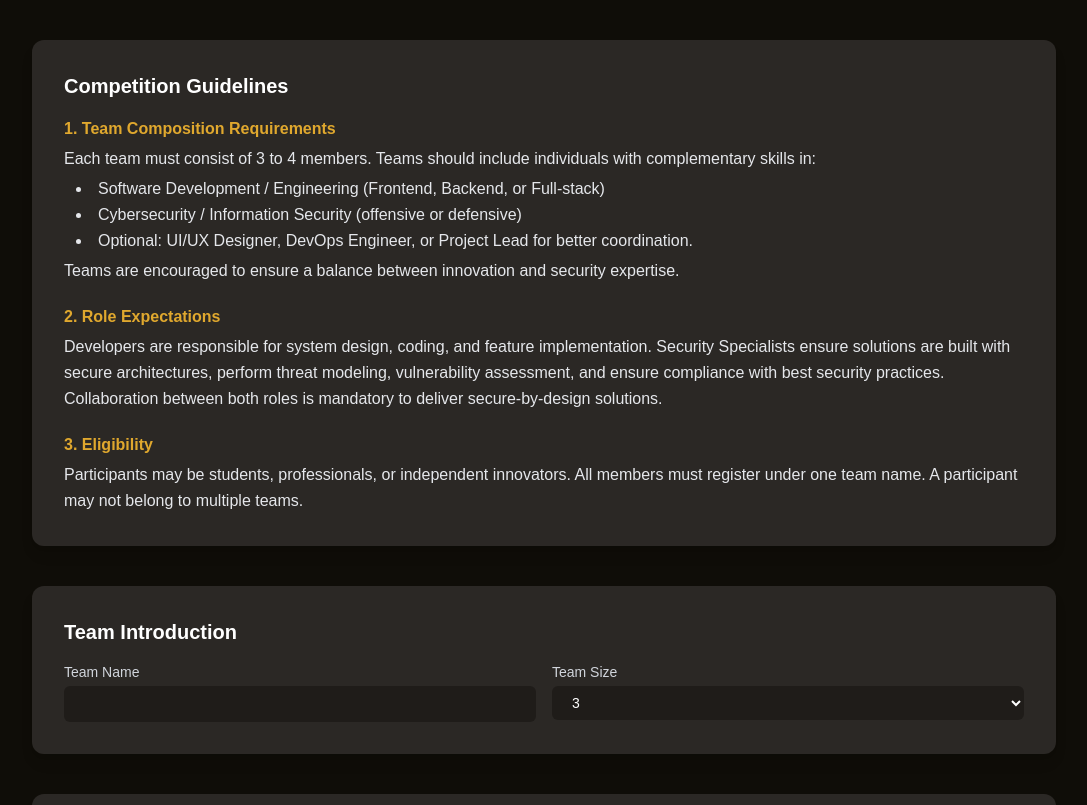
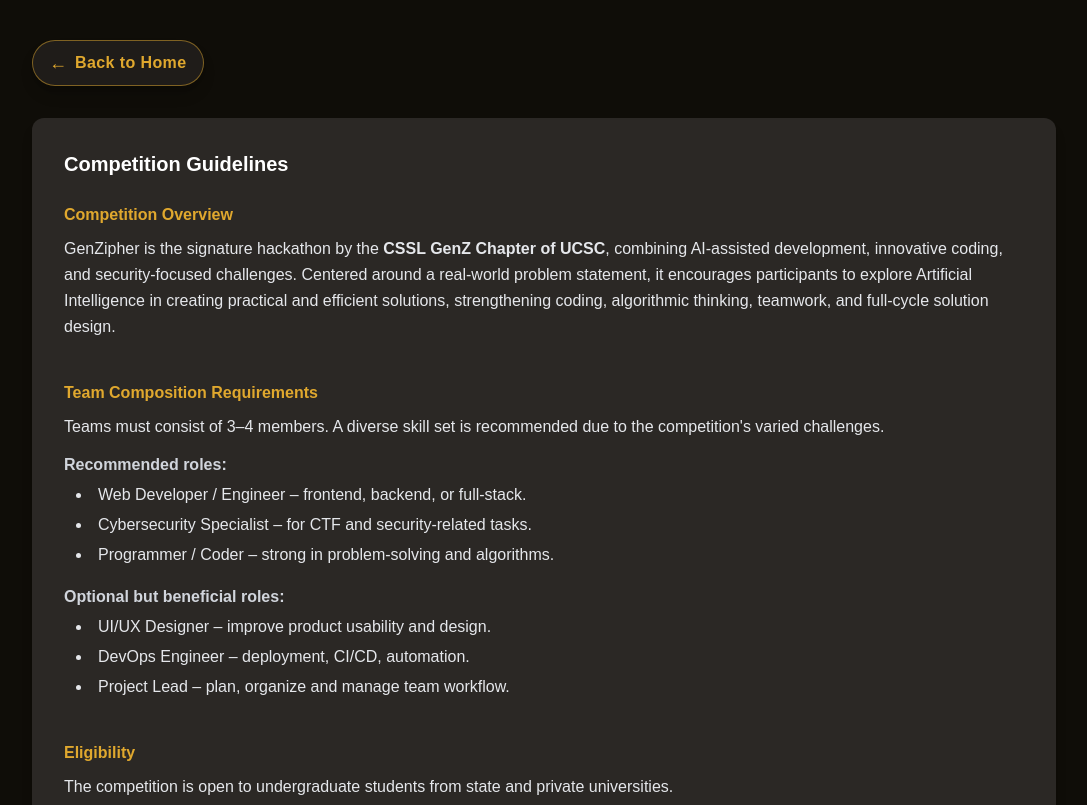
Before and after one commit to CSSL-GenZ-Chapter-UCSC/Genzipher-Web, a Next.js app: page /register in a window 1280 px wide. Shown: the top 805 px of the page, without its empty margins (96-1183 px from the left). Built offline with nearby package versions, Linux system fonts and the light colour scheme; a web font is replaced by a local one.

Commit message:
feat: improvements to registration page

```diff
--- a/src/components/register.tsx
+++ b/src/components/register.tsx
@@ -1,6 +1,7 @@
 "use client";
 import React, { useState, useEffect, useRef } from "react";
 import { formSchema } from "@/utils/validate";
+import Link from "next/link";
 
 // const universityList = [
 //   "Aquinas College",
@@ -212,6 +213,9 @@
 
   const [success, setSuccess] = useState(false);
   const [allSameUniversity, setAllSameUniversity] = useState(false);
+  const [showScrollHint, setShowScrollHint] = useState(false);
+  const [isMobile, setIsMobile] = useState(false);
+  const formRef = useRef<HTMLElement | null>(null);
 
   useEffect(() => {
     let timer: NodeJS.Timeout;
@@ -226,6 +230,38 @@
       }
     };
   }, [error]); // This effect runs whenever the 'error' state changes
+
+  useEffect(() => {
+    const handleResize = () => setIsMobile(window.innerWidth < 768);
+    handleResize();
+    window.addEventListener("resize", handleResize);
+    return () => window.removeEventListener("resize", handleResize);
+  }, []);
+
+  useEffect(() => {
+    if (!isMobile) {
+      setShowScrollHint(false);
+      return;
+    }
+
+    const node = formRef.current;
+    if (!node) return;
+
+    setShowScrollHint(true);
+
+    const observer = new IntersectionObserver(
+      ([entry]) => {
+        setShowScrollHint(!entry.isIntersecting);
+      },
+      { threshold: 0.25 }
+    );
+
+    observer.observe(node);
+
+    return () => {
+      observer.disconnect();
+    };
+  }, [isMobile]);
 
   const [formData, setFormData] = useState({
     teamName: "",
@@ -403,6 +439,18 @@
 
   return (
     <main className="min-h-screen bg-[#0f0d08] text-white flex flex-col items-center py-10 px-4">
+      <div className="w-full max-w-5xl flex items-center justify-start mb-6 md:mb-8">
+        <Link
+          href="/"
+          className="inline-flex items-center gap-2 bg-[#1f1c19] text-[#e0a82e] border border-[#e0a82e]/50 rounded-full px-4 py-2 text-sm md:text-base font-semibold shadow-lg shadow-black/20 hover:bg-[#2b2825] hover:border-[#f2c14e] hover:text-[#f2c14e] transition-colors"
+        >
+          <span className="text-lg" aria-hidden="true">
+            ←
+          </span>
+          <span className="tracking-wide">Back to Home</span>
+        </Link>
+      </div>
+
       {Array.isArray(error) && error.length > 0 && (
         <div className="fixed bottom-4 left-1/2 -translate-x-1/2 w-full max-w-5xl bg-red-600 text-white rounded-xl p-4 shadow-lg z-50">
           <div className="flex justify-between items-start">
@@ -429,65 +477,81 @@
       )}
 
       <section className="w-full max-w-5xl bg-[#2b2825] rounded-xl p-6 md:p-8 mb-10 shadow-lg">
-        <h2 className="text-lg md:text-xl font-semibold mb-4 text-white">
+        <h2 className="text-lg md:text-xl font-semibold mb-6 text-white">
           Competition Guidelines
         </h2>
 
-        <div className="space-y-5 text-sm md:text-base text-gray-200 leading-relaxed">
+        <div className="space-y-10 text-sm md:text-base text-gray-200 leading-relaxed">
+          {/* Competition Overview */}
           <div>
-            <h3 className="text-[#e0a82e] font-semibold mb-1">
-              1. Team Composition Requirements
+            <h3 className="text-[#e0a82e] font-semibold mb-2">
+              Competition Overview
             </h3>
             <p>
-              Each team must consist of 3 to 4 members. Teams should include
-              individuals with complementary skills in:
-            </p>
-            <ul className="list-disc list-inside ml-3 mt-1">
-              <li>
-                Software Development / Engineering (Frontend, Backend, or
-                Full-stack)
-              </li>
-              <li>
-                Cybersecurity / Information Security (offensive or defensive)
-              </li>
-              <li>
-                Optional: UI/UX Designer, DevOps Engineer, or Project Lead for
-                better coordination.
-              </li>
-            </ul>
-            <p className="mt-1">
-              Teams are encouraged to ensure a balance between innovation and
-              security expertise.
+              GenZipher is the signature hackathon by the{" "}
+              <span className="font-semibold">CSSL GenZ Chapter of UCSC</span>,
+              combining AI-assisted development, innovative coding, and
+              security-focused challenges. Centered around a real-world problem
+              statement, it encourages participants to explore Artificial
+              Intelligence in creating practical and efficient solutions,
+              strengthening coding, algorithmic thinking, teamwork, and
+              full-cycle solution design.
             </p>
           </div>
 
+          {/* Team Composition Requirements */}
           <div>
-            <h3 className="text-[#e0a82e] font-semibold mb-1">
-              2. Role Expectations
+            <h3 className="text-[#e0a82e] font-semibold mb-2">
+              Team Composition Requirements
             </h3>
+
             <p>
-              Developers are responsible for system design, coding, and feature
-              implementation. Security Specialists ensure solutions are built
-              with secure architectures, perform threat modeling, vulnerability
-              assessment, and ensure compliance with best security practices.
-              Collaboration between both roles is mandatory to deliver
-              secure-by-design solutions.
+              Teams must consist of 3–4 members. A diverse skill set is
+              recommended due to the competition's varied challenges.
             </p>
+
+            <p className="mt-3 font-semibold text-gray-300">
+              Recommended roles:
+            </p>
+            <ul className="list-disc list-inside ml-3 mt-1 space-y-1">
+              <li>
+                Web Developer / Engineer – frontend, backend, or full-stack.
+              </li>
+              <li>
+                Cybersecurity Specialist – for CTF and security-related tasks.
+              </li>
+              <li>
+                Programmer / Coder – strong in problem-solving and algorithms.
+              </li>
+            </ul>
+
+            <p className="mt-4 font-semibold text-gray-300">
+              Optional but beneficial roles:
+            </p>
+            <ul className="list-disc list-inside ml-3 mt-1 space-y-1">
+              <li>UI/UX Designer – improve product usability and design.</li>
+              <li>DevOps Engineer – deployment, CI/CD, automation.</li>
+              <li>Project Lead – plan, organize and manage team workflow.</li>
+            </ul>
           </div>
 
+          {/* Eligibility */}
           <div>
-            <h3 className="text-[#e0a82e] font-semibold mb-1">
-              3. Eligibility
-            </h3>
+            <h3 className="text-[#e0a82e] font-semibold mb-2">Eligibility</h3>
+
             <p>
-              Participants may be students, professionals, or independent
-              innovators. All members must register under one team name. A
-              participant may not belong to multiple teams.
+              The competition is open to undergraduate students from state and
+              private universities.
             </p>
+            <ul className="list-disc list-inside ml-3 mt-1 space-y-1">
+              <li>All members must register under one team name.</li>
+              <li>No participant may join more than one team.</li>
+            </ul>
           </div>
         </div>
       </section>
 
+      <section ref={formRef} className="w-full max-w-5xl" id="reg-form">
         <section className="w-full max-w-5xl bg-[#2b2825] rounded-xl p-6 md:p-8 mb-10 shadow-lg">
           <h2 className="text-lg md:text-xl font-semibold mb-4 text-white">
             Team Introduction
@@ -593,7 +657,9 @@
               <input
                 type="text"
                 value={formData.leader.studentId}
-              onChange={(e) => handleLeaderChange("studentId", e.target.value)}
+                onChange={(e) =>
+                  handleLeaderChange("studentId", e.target.value)
+                }
                 className="w-full bg-[#1f1c19] rounded-md px-4 py-2 text-sm focus:outline-none focus:ring-2 focus:ring-[#e0a82e]"
               />
             </div>
@@ -641,7 +707,9 @@
                 />
               </div>
               <div>
-              <label className="block text-gray-300 text-sm mb-1">Email</label>
+                <label className="block text-gray-300 text-sm mb-1">
+                  Email
+                </label>
                 <input
                   type="email"
                   value={formData.members[index].email}
@@ -714,11 +782,28 @@
             </div>
           </section>
         ))}
+      </section>
+
       {success && (
         <div className="w-full max-w-5xl bg-green-600 text-white rounded-xl p-4 mb-6 shadow-lg fixed bottom-0">
           <p className="font-semibold">
             Success! Your team registration has been submitted.
           </p>
+        </div>
+      )}
+      {showScrollHint && !success && (
+        <div
+          className="fixed bottom-4 left-1/2 -translate-x-1/2 z-40 md:hidden"
+          onClick={() => {
+            formRef.current?.scrollIntoView({
+              behavior: "smooth",
+              block: "start",
+            });
+          }}
+        >
+          <span className="w-9 h-9 rounded-full bg-[#e0a82e] text-black flex items-center justify-center text-lg font-black animate-bounce">
+            ↓
+          </span>
         </div>
       )}
       <button
```
Also changed, not shown: public/assets/guy3.webp (added). Lines whose indentation alone changed are shown as unchanged.
